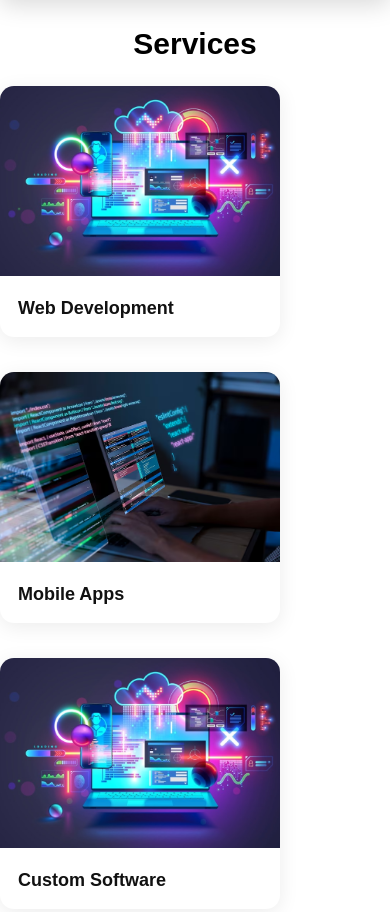
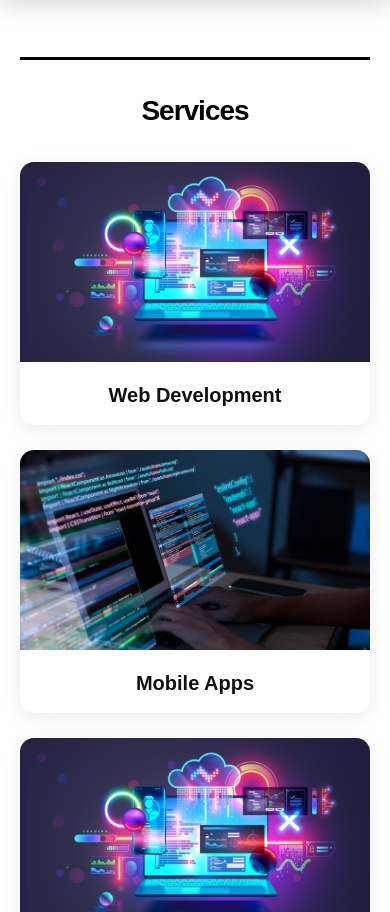
Before and after one commit to Juanca12082006/Npx-core-, a plain HTML site: page Pagina_principal.html in a window 390 px wide. Shown: the part 501-1413 px from the top of the page. Drawn offline with Linux system fonts and the light colour scheme.

Commit message:
responsive x2

```diff
--- a/Css_pagina/tarjetas.css
+++ b/Css_pagina/tarjetas.css
@@ -1,28 +1,41 @@
 /* --- Services Section --- */
-.services {
-    padding: 60px 80px;
+.services-section {
+    padding: 80px 100px 60px;
+    position: relative;
+}
+
+/* Línea separadora negra */
+.services-divider {
+    width: 100%;
+    height: 4px;
+    background: #000;
+    margin-bottom: 50px;
 }
 
 .services-title {
-    font-size: 30px;
-    margin-bottom: 25px;
-    font-weight: 600;
+    font-size: 48px;
+    margin-bottom: 50px;
+    font-weight: 700;
     text-align: center;
+    color: #000;
+    letter-spacing: -1px;
 }
 
 /* --- Cards Grid --- */
 .cards-container {
     display: grid;
-    grid-template-columns: repeat(3, minmax(0, 280px)); /* columnas de 280px */
-    gap: 35px; /* reducir espacio entre tarjetas */
-    justify-content: center; /* centra el grid en el contenedor */
-    justify-items: stretch; /* las tarjetas llenan la columna */
+    grid-template-columns: repeat(3, 1fr);
+    gap: 30px;
+    max-width: 1400px;
+    margin: 0 auto;
+    padding: 0 20px;
 }
 
 /* --- Card Style --- */
 .card {
     width: 100%;
-    max-width: 280px;
+    max-width: 380px;
+    margin: 0 auto;
     background: #fff;
     border-radius: 14px;
     overflow: hidden;
@@ -34,7 +47,7 @@
 /* Imagen */
 .card img {
     width: 100%;
-    height: 190px;
+    height: 220px;
     object-fit: cover;
     transition: transform 0.4s ease;
 }
@@ -43,34 +56,107 @@
 .card-title {
     font-size: 18px;
     font-weight: 600;
-    padding: 18px;
+    padding: 20px;
     color: #111;
+    text-align: center;
 }
 
 /* Animaciones elegantes */
 .card:hover {
     transform: translateY(-10px);
-    box-shadow: 0 8px 30px rgba(0, 0, 0, 0.12);
+    box-shadow: 0 12px 35px rgba(0, 0, 0, 0.15);
 }
 
 .card:hover img {
     transform: scale(1.07);
 }
 
-/* Responsive */
-@media (max-width: 992px) {
-    .cards-container {
-        grid-template-columns: repeat(2, 1fr);
+/* ----- RESPONSIVIDAD MEJORADA ----- */
+
+/* Tablets grandes */
+@media (max-width: 1200px) {
+    .services-section {
+        padding: 60px 60px 50px;
+    }
+
+    .card {
+        max-width: 100%;
     }
 }
 
-@media (max-width: 620px) {
+/* Tablets (2 columnas) */
+@media (max-width: 900px) {
+    .services-section {
+        padding: 50px 40px 40px;
+    }
+
+    .services-title {
+        font-size: 40px;
+        margin-bottom: 40px;
+    }
+
+    .services-divider {
+        margin-bottom: 40px;
+    }
+
+    .cards-container {
+        grid-template-columns: repeat(2, 1fr);
+        gap: 25px;
+        padding: 0 10px;
+    }
+
+    .card img {
+        height: 200px;
+    }
+}
+
+/* Móviles (1 columna) */
+@media (max-width: 600px) {
+    .services-section {
+        padding: 40px 30px 30px;
+    }
+
+    .services-title {
+        font-size: 32px;
+        margin-bottom: 35px;
+    }
+
+    .services-divider {
+        margin-bottom: 35px;
+        height: 3px;
+    }
+
     .cards-container {
         grid-template-columns: 1fr;
+        gap: 25px;
+        padding: 0;
+    }
+
+    .card {
+        max-width: 100%;
+    }
+
+    .card img {
+        height: 220px;
+    }
+
+    .card-title {
+        font-size: 20px;
+        padding: 18px;
     }
 }
-.subtitle{
-    margin-top: 30px;
-    text-align: center;
-    position: relative;
+
+/* Móviles pequeños */
+@media (max-width: 400px) {
+    .services-section {
+        padding: 30px 20px 25px;
+    }
+
+    .services-title {
+        font-size: 28px;
+    }
+
+    .card img {
+        height: 200px;
+    }
 }
--- a/Pagina_principal.html
+++ b/Pagina_principal.html
@@ -7,7 +7,7 @@
     <link rel="stylesheet" href="Css_pagina/Pagina.css">
     <link rel="stylesheet" href="Css_pagina/carrusel.css">
     <link rel="stylesheet" href="Css_pagina/tarjetas.css">
-    <link rel="stylesheet" href="Css Pagina/contacto.css">
+    <link rel="stylesheet" href="Css_pagina/contacto.css">
 </head>
 <body>
 
@@ -68,6 +68,9 @@
     </div>
 
 
+    <!-- Services Section -->
+    <section class="services-section">
+        <div class="services-divider"></div>
         <h2 class="services-title">Services</h2>
 
         <div class="cards-container">
@@ -103,14 +106,17 @@
             </div>
 
         </div>
+    </section>
 
     <!-- Contact Section -->
     <section class="contact-section">
+                <div class="services-divider"></div>
+
         <div class="contact-container">
 
             <!-- Left: Image -->
             <div class="contact-image">
-                <img src="Img pagina/image 1.png" alt="Contact Us">
+                <img src="Img_pagina/image_1.png" alt="Contact Us">
             </div>
 
             <!-- Right: Form -->
@@ -140,7 +146,10 @@
         </div>
     </section>
 
+        <div class="services-divider"></div>
+
 <footer class="footer">
+
     <div class="footer-container">
 
         <!-- Columna 1: Brand -->
@@ -184,13 +193,25 @@
         <div class="footer-column">
             <h4>Contact</h4>
             <ul>
+
                 <li>
                     <i class="fas fa-phone"></i>
                     <a href="tel:3012655645">301 265 5645</a>
                 </li>
+
+                <li>
+                    <i class="fas fa-phone"></i>
+                    <a href="tel:3012655645">314 2944456</a>
+                </li>
+
                 <li>
                     <i class="fas fa-envelope"></i>
                     <a href="mailto:stevanpre@gmail.com">stevanpre@gmail.com</a>
+                </li>
+
+                <li>
+                    <i class="fas fa-envelope"></i>
+                    <a href="mailto:stevanpre@gmail.com">marinonaranjoj@gmail.com</a>
                 </li>
                 <li>
                     <i class="fas fa-map-marker-alt"></i>
```
Lines whose indentation alone changed are shown as unchanged.
